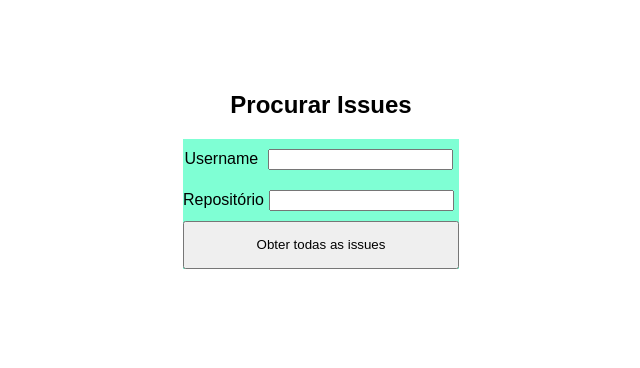
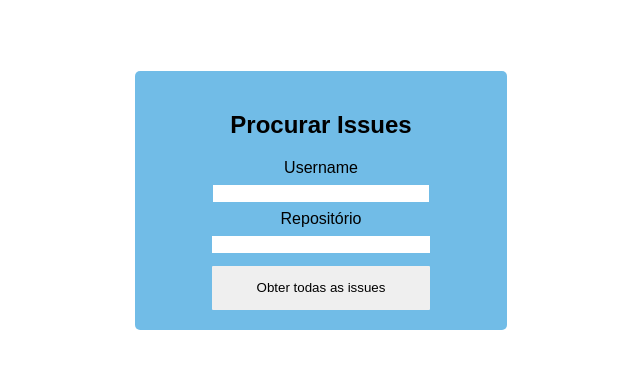
Before and after one commit to fernandollisboa/projeto-funcional-21.2, an Angular app: page / in a window 1280 px wide. Shown: the top 368 px of the page, without its empty margins (319-959 px from the left). Built offline with nearby package versions, Linux system fonts and the light colour scheme.

Commit message:
add labels list on filter

```diff
--- a/src/app/all-issues/all-issues.component.css
+++ b/src/app/all-issues/all-issues.component.css
@@ -3,7 +3,16 @@
   display: flex;
   flex-direction: column;
   align-items: center;
-  padding: 5% 0;
+}
+
+main {
+  background-color: rgba(6, 137, 213, 0.57);
+  border-radius: 5px;
+  padding: 20px 50px;
+  display: flex;
+  flex-direction: column;
+  text-align: center;
+  align-items: center;
 }
 
 #issues-list-container {
@@ -16,8 +25,8 @@
 }
 
 .issue-container {
-  width: 50%;
-  background-color: aquamarine;
+  border: 2px solid rgba(6, 137, 213, 0.57);
+  max-width: 50%;
   border-radius: 10px;
   margin: 10px 5px;
   padding-inline-start: 0;
@@ -30,6 +39,11 @@
 
 .search-label-container {
   display: flex;
+  justify-content: center;
+}
+
+.filter-selector {
+  margin: 5px;
 }
 
 .search-form {
--- a/src/app/all-issues/all-issues.component.html
+++ b/src/app/all-issues/all-issues.component.html
@@ -1,31 +1,37 @@
 <div class="page-container">
-  <h1>Todas as Issues</h1>
-  <h2>github.com/{{ userInfo.name }}/{{ userInfo.repo }}/issues</h2>
-  <div class="search-label-container">
-    <div>
-      <span>label:</span>
-      <input class="search-input" type="text" name="label" #label />
+  <main>
+    <h1>Issues</h1>
+    <span>github.com/{{ userInfo.name }}/{{ userInfo.repo }}/issues</span>
+
+    <div class="filters-container">
+      <div class="search-label-container">
+        <div>
+          <label for="label">Filtrar por Label:</label>
+          <select class="filter-selector" name="label" id="label" #label>
+            <option *ngFor="let l of labels" class="issue-container">
+              {{ l.name }}
+            </option>
+          </select>
+        </div>
+        <!-- <button class="search-button" (click)="filterIssuesByLabel(label.value)">
+        <span>Procurar</span>
+      </button> -->
+      </div>
+      <label for="order">Ordernar por:</label>
+      <select class="filter-selector" name="order" id="order" #order>
+        <option value="asc">Nº de Comentários [Menor-Maior]</option>
+        <option value="desc">Mº de Comentários [Maior-Menor]</option>
+      </select>
     </div>
-    <button class="search-button" (click)="filterIssuesByLabel(label.value)">
+    <button class="search-button" (click)="sortIssuesByComments(order.value)">
       <p>Procurar</p>
     </button>
-  </div>
-  <div>
-    <label for="order">Which order?</label>
-    <select name="order" id="order" #order>
-      <option value="asc">Ascending</option>
-      <option value="desc">Descending</option>
-    </select>
-    <button class="search-button" (click)="sortIssuesByComments(order.value)">
-      <br /><br />
-      <p>Procurar</p>
-    </button>
-  </div>
+  </main>
   <ul id="issues-list-container">
     <li *ngFor="let i of issues" class="issue-container">
       <a href="{{ i.url }}">Issue #{{ i.id }}</a>
       <p>{{ i.title }}</p>
-      <p>{{ i.comments }} comments</p>
+      <p>{{ i.comments }} comentários</p>
       <div class="user-info-container">
         <img class="user-avatar" src="{{ i.user.avatar_url }}" />
         <p class="user-name">{{ i.user.login }}</p>
--- a/src/app/all-issues/all-issues.component.ts
+++ b/src/app/all-issues/all-issues.component.ts
@@ -2,9 +2,10 @@ import { HttpClient } from '@angular/common/http';
 import { Component, OnInit } from '@angular/core';
 import { ActivatedRoute, Router } from '@angular/router';
 import Issue from 'src/interfaces/Issue.interface';
+import Label from 'src/interfaces/Label.interface';
 import UserInfo from 'src/interfaces/UserInfo.interface';
 import { ApiGithubService } from 'src/services/api-github.service';
-import { orderBy } from '../../utils/index';
+import { distinct, orderBy } from '../../utils/index';
 
 @Component({
   selector: 'app-all-issues',
@@ -14,6 +15,7 @@ import { orderBy } from '../../utils/index';
 export class AllIssuesComponent implements OnInit {
   issues: Issue[];
   userInfo: UserInfo;
+  labels: Label[];
 
   constructor(
     private route: ActivatedRoute,
@@ -25,24 +27,23 @@ export class AllIssuesComponent implements OnInit {
     const repo: string = route.snapshot.params['repo'];
     this.userInfo = { name, repo };
     this.issues = [];
+    this.labels = [];
   }
 
   ngOnInit() {
     this.apiGitHub.getAllIssues(this.userInfo).subscribe({
       next: (data: Issue[]) => {
         this.issues = data;
-        console.log('aa');
+        this.labels = distinct(
+          'name',
+          this.issues.flatMap((i) => i.labels.map((label) => label))
+        );
       },
       error: (e) => {
-        console.log({ e });
         window.alert(e);
         this.router.navigate([`/`]);
       },
     });
-  }
-
-  listAllIssues(): Issue[] {
-    return this.issues;
   }
 
   filterIssuesByLabel(labelName: string): void {
--- a/src/app/main-menu/main-menu.component.css
+++ b/src/app/main-menu/main-menu.component.css
@@ -5,15 +5,29 @@
   flex-direction: column;
   justify-content: center;
   align-items: center;
+  margin: 0;
 }
 
 .search-form {
-  background-color: aquamarine;
+  background-color: rgba(6, 137, 213, 0.57);
+  border-radius: 5px;
+  padding: 20px 50px;
   display: flex;
+  flex-direction: column;
   text-align: center;
-  flex-direction: column;
+  align-items: center;
 }
 
 .search-input {
-  margin: 10px 5px;
+  width: 80%;
+  margin: 8px 5px;
+  border: none;
 }
+
+.search-button {
+  width: 80%;
+  border-radius: 1px;
+  margin-top: 5px;
+  outline: none;
+  border: none;
+}
--- a/src/app/main-menu/main-menu.component.html
+++ b/src/app/main-menu/main-menu.component.html
@@ -1,10 +1,10 @@
 <div class="background">
-  <h2>Procurar Issues</h2>
   <form
     class="search-form"
     #form="ngForm"
     (submit)="navigateToAllIssues(form.value)"
   >
+    <h2 class="page-title">Procurar Issues</h2>
     <div>
       <span class="input-label">Username </span>
       <input class="search-input" type="text" ngModel name="name" />
```
